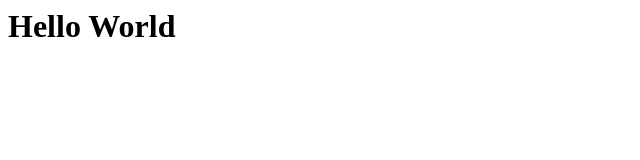
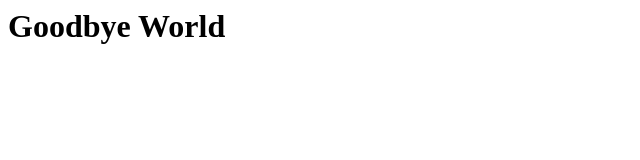
Before and after one commit to adeledsouza/WebDesignAssignment, a plain HTML site: page index.html in a window 1280 px wide. Shown: the whole page, without its empty margins (0-640 px from the left). Drawn offline with Linux system fonts and the light colour scheme.

Commit message:
Heading updated
i updated the heading

```diff
--- a/index.html
+++ b/index.html
@@ -1 +1 @@
-<h1>Hello World<h/1>
+<h1>Goodbye World<h/1>
```
